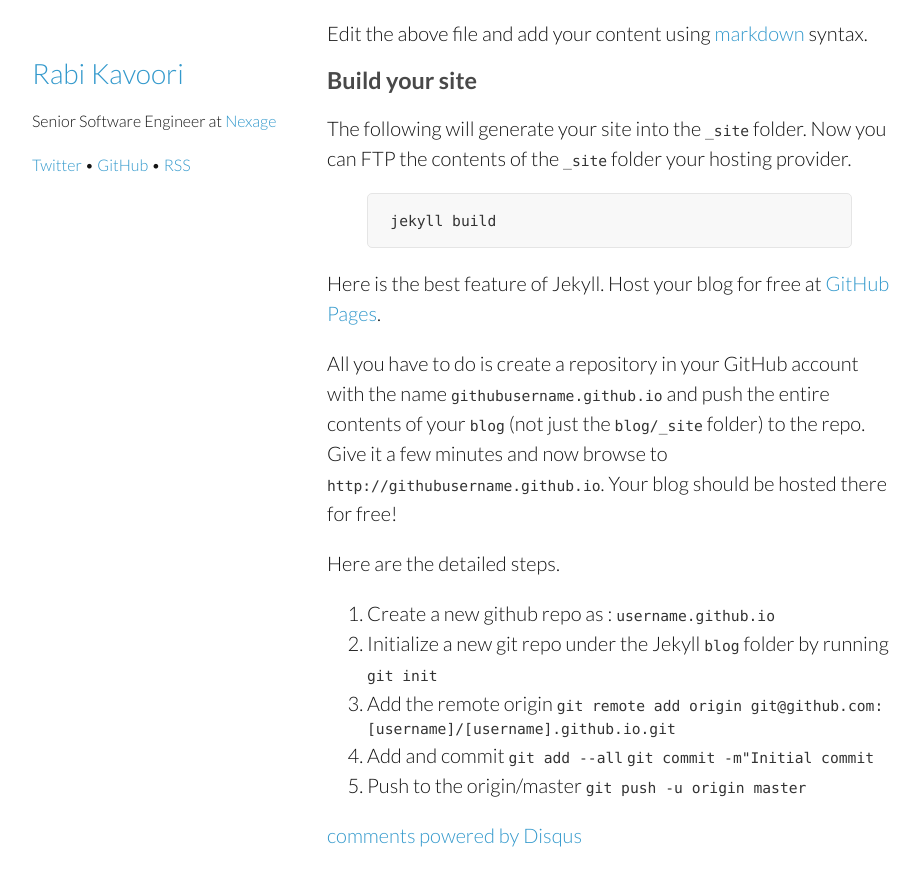
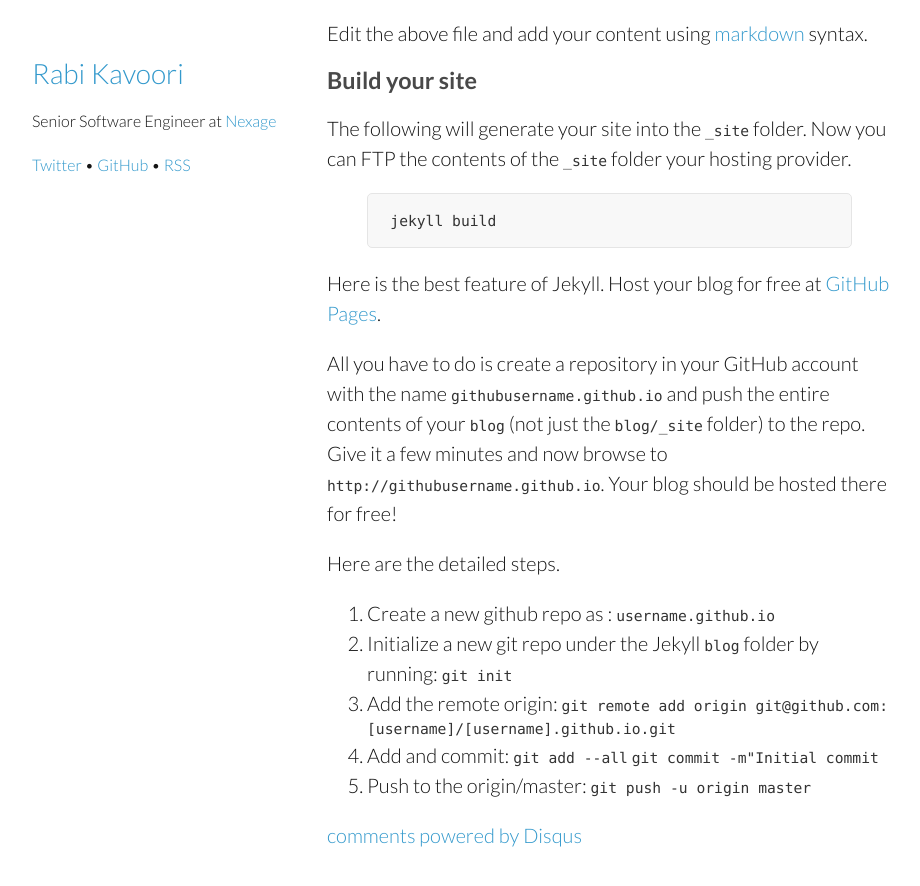
Before and after one commit to kavoori/kavoori.github.io, a Jekyll site: the page built from _posts/2014-11-06-using-jekyll-as-blogging-framework.markdown, in a window 1280 px wide and 900 px high, scrolled down 2472 px. Shown: the top 886 px of the window, without its empty margins (178-1098 px from the left). Built offline with Jekyll 4.4.1, drawn with Linux system fonts in a browser that asks for light colours; comment, search, counter and statistics services are not loaded.

Commit message:
Instructions for hosting.

```diff
--- a/_posts/2014-11-06-using-jekyll-as-blogging-framework.markdown
+++ b/_posts/2014-11-06-using-jekyll-as-blogging-framework.markdown
@@ -92,12 +92,12 @@ All you have to do is create a repository in your GitHub account with the name `
 Here are the detailed steps.
 
 1. Create a new github repo as : `username.github.io`
-2. Initialize a new git repo under the Jekyll `blog` folder by running
+2. Initialize a new git repo under the Jekyll `blog` folder by running:
  `git init`
-3. Add the remote origin
+3. Add the remote origin:
 `git remote add origin git@github.com:[username]/[username].github.io.git`
-4. Add and commit
+4. Add and commit:
 `git add --all`
 `git commit -m"Initial commit`
-5. Push to the origin/master
+5. Push to the origin/master:
 `git push -u origin master`
```
